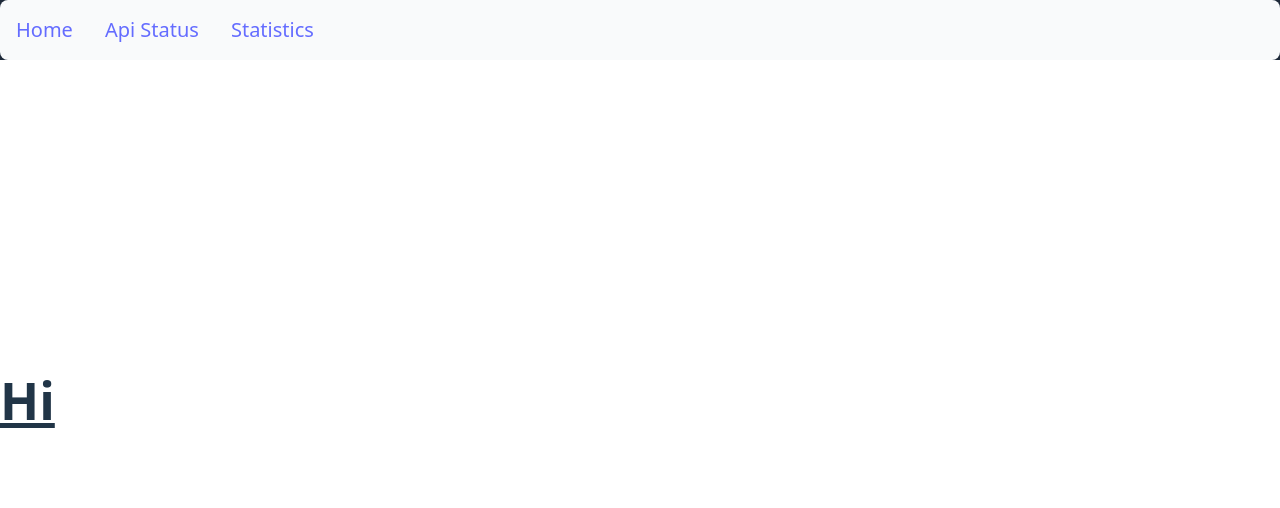
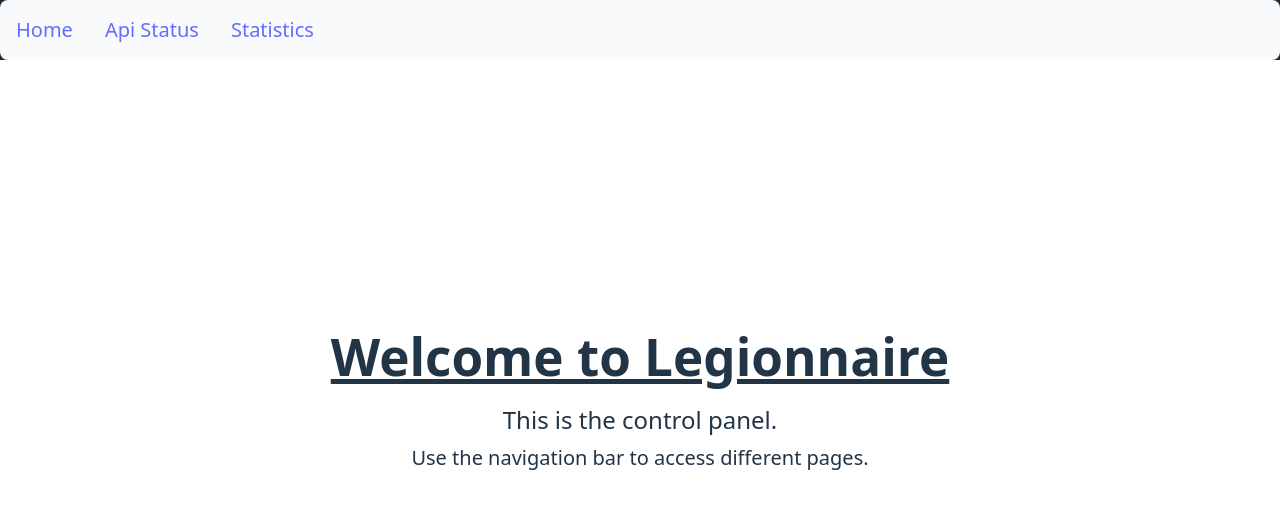
Before and after one commit to LegionnaireDevs/legionnaire, a React (Vite) app in the folder control-panel/: page / in a window 1280 px wide. Shown: the top 508 px of the page. Built offline with nearby package versions, Linux system fonts and the light colour scheme.

Commit message:
Add welcome message to home page

```diff
--- a/control-panel/src/pages/home.jsx
+++ b/control-panel/src/pages/home.jsx
@@ -1,7 +1,13 @@
 import React from 'react';
 const Home = () => {
   return (
-        <h1 class = "text-3xl font-bold underline"> Hi </h1>
+    <div class="w-screen h-screen justify-center items-center flex flex-col">
+
+        <h1 class="text-3xl font-bold underline"> Welcome to Legionnaire </h1>
+        <p class="pt-5 text-2xl">This is the control panel.</p>
+        <p class="pt-2 text-xl">Use the navigation bar to access different pages.</p>
+
+    </div>
 
   );
 }
```
